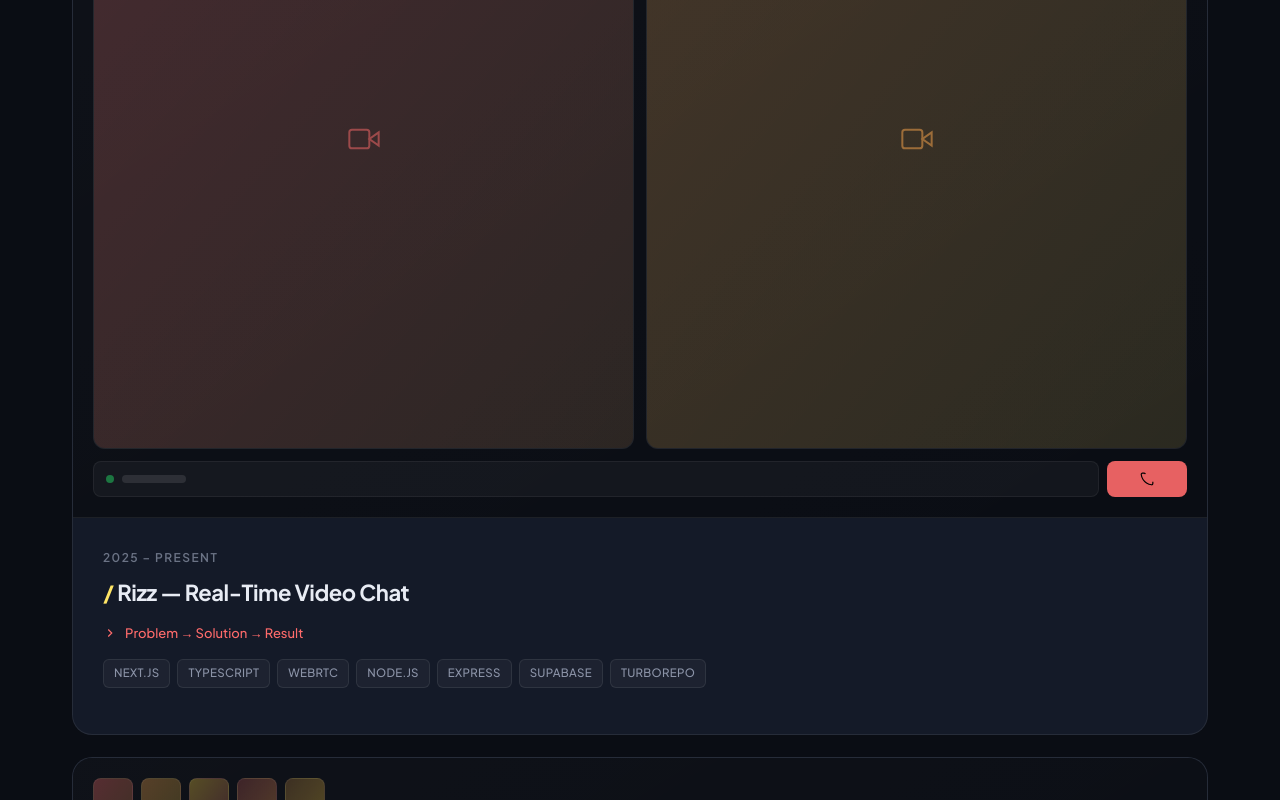
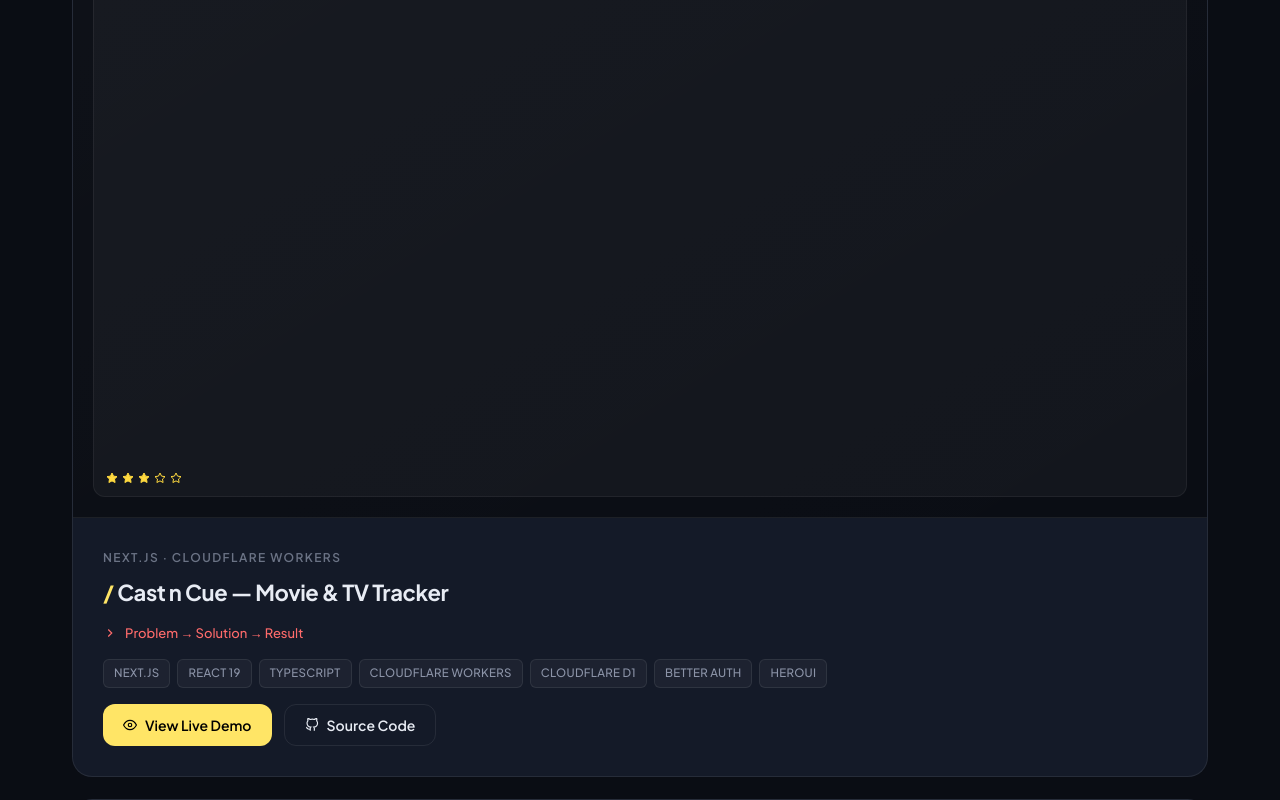
Before and after one commit to AmineMabrouk17/My-Portfolio, a Next.js app: page / in a window 1280 px wide. Shown: the part 6080-6880 px from the top of the page. Built offline with nearby package versions, Linux system fonts and the light colour scheme.

Commit message:
chore: remove Rizz project from portfolio (closes #41)

```diff
--- a/src/components/sections/Projects.tsx
+++ b/src/components/sections/Projects.tsx
@@ -55,32 +55,6 @@
       className="pointer-events-none absolute top-0 left-0 z-30 -translate-x-1/2 -translate-y-1/2 whitespace-nowrap rounded-full bg-[#FFE566] px-4 py-2 text-[13px] font-semibold text-black opacity-0 transition-[opacity,scale] duration-200"
     >
       View Project →
-    </div>
-  );
-}
-
-function MockWidgetRizz() {
-  return (
-    <div className="flex h-full w-full flex-col p-5 gap-3">
-      <div className="flex gap-3 flex-1">
-        <div className="flex-1 rounded-xl bg-white/[0.04] border border-white/[0.06] flex items-center justify-center overflow-hidden relative">
-          <div className="absolute inset-0 bg-gradient-to-br from-[#ff6b6b]/20 to-[#ffa94d]/10" />
-          <svg width="32" height="32" viewBox="0 0 24 24" fill="none" stroke="currentColor" strokeWidth="1.5" className="relative text-[var(--color-accent)] opacity-50"><polygon points="23 7 16 12 23 17 23 7" /><rect x="1" y="5" width="15" height="14" rx="2" /></svg>
-        </div>
-        <div className="flex-1 rounded-xl bg-white/[0.04] border border-white/[0.06] flex items-center justify-center overflow-hidden relative">
-          <div className="absolute inset-0 bg-gradient-to-br from-[#ffa94d]/20 to-[#ffd93d]/10" />
-          <svg width="32" height="32" viewBox="0 0 24 24" fill="none" stroke="currentColor" strokeWidth="1.5" className="relative text-[var(--color-accent-2)] opacity-50"><polygon points="23 7 16 12 23 17 23 7" /><rect x="1" y="5" width="15" height="14" rx="2" /></svg>
-        </div>
-      </div>
-      <div className="flex gap-2">
-        <div className="flex-1 h-9 rounded-lg bg-white/[0.04] border border-white/[0.06] flex items-center px-3">
-          <div className="w-2 h-2 rounded-full bg-[#22c55e] animate-pulse mr-2" />
-          <div className="h-2 rounded-full bg-white/10 w-16" />
-        </div>
-        <div className="h-9 w-20 rounded-lg bg-[var(--color-accent)]/90 flex items-center justify-center">
-          <svg width="14" height="14" viewBox="0 0 24 24" fill="none" stroke="currentColor" strokeWidth="2" className="text-black"><path d="M22 16.92v3a2 2 0 01-2.18 2 19.79 19.79 0 01-8.63-3.07 19.5 19.5 0 01-6-6 19.79 19.79 0 01-3.07-8.67A2 2 0 014.11 2h3a2 2 0 012 1.72" /></svg>
-        </div>
-      </div>
     </div>
   );
 }
@@ -224,7 +198,6 @@
 }
 
 const mockWidgets: Record<string, () => React.JSX.Element> = {
-  rizz: MockWidgetRizz,
   castcue: MockWidgetCastCue,
   leadgen: MockWidgetLeadGen,
   ecom: MockWidgetEcom,
@@ -247,13 +220,6 @@
 }
 
 const projects: Project[] = [
-  {
-    slug: "rizz",
-    titleKey: "proj.rizz.title",
-    date: "2025 – Present",
-    caseStudy: { problem: "proj.rizz.problem", solution: "proj.rizz.solution", result: "proj.rizz.result" },
-    tags: ["Next.js", "TypeScript", "WebRTC", "Node.js", "Express", "Supabase", "Turborepo"],
-  },
   {
     slug: "castcue",
     subKey: "proj.castcue.sub",
--- a/src/i18n/locales/ar/common.json
+++ b/src/i18n/locales/ar/common.json
@@ -66,13 +66,6 @@
     "num": "04 / المشاريع",
     "h2": "ما أبنيه.",
     "sub": "تطبيقات برمجية وتصاميم ثابتة منفذة للعملاء والتجارب.",
-    "rizz": {
-      "title": "Rizz — محادثة فيديو في الوقت الحقيقي",
-      "desc": "هندسة monorepo لبث فيديو عبر WebRTC وNode.js في الوقت الحقيقي، مع تأسيس اتصال نظير إلى نظير في أقل من 1.5 ثانية، ومطابقة أقران فورية، وإشراف تلقائي على الغرف، وفصل واضح للمسؤوليات.",
-      "problem": "كان المستخدمون بحاجة إلى وسيلة سلسة للتواصل وجهاً لوجه في الوقت الحقيقي دون الاعتماد على منصات طرف ثالث.",
-      "solution": "بناء monorepo متكامل بـ WebRTC وNode.js مع مطابقة أقران فورية وإشراف تلقائي على الغرف وهندسة برمجيات معيارية.",
-      "result": "اتصالات نظير إلى نظير تُؤسس في أقل من 1.5 ثانية مع تجربة فيديو سلسة وموثوقة."
-    },
     "castcue": {
       "sub": "Next.js · Cloudflare Workers",
       "title": "Cast n Cue — تتبع الأفلام والمسلسلات",
--- a/src/i18n/locales/en/common.json
+++ b/src/i18n/locales/en/common.json
@@ -66,13 +66,6 @@
     "num": "04 / PROJECTS",
     "h2": "Things I'm building.",
     "sub": "Software applications and static designs built for clients and experiments.",
-    "rizz": {
-      "title": "Rizz — Real-Time Video Chat",
-      "desc": "Architected a real-time WebRTC & Node.js video streaming monorepo, achieving peer-to-peer connection establishment in under 1.5s, with real-time peer matching, automated room moderation, and clean separation of concerns.",
-      "problem": "Users needed a seamless way to connect face-to-face in real time without relying on third-party platforms.",
-      "solution": "Built a full WebRTC & Node.js monorepo with real-time peer matching, automated room moderation, and clean architecture.",
-      "result": "Peer-to-peer connections established in under 1.5 seconds with a smooth, reliable video experience."
-    },
     "castcue": {
       "sub": "Next.js · Cloudflare Workers",
       "title": "Cast n Cue — Movie & TV Tracker",
--- a/src/i18n/locales/fr/common.json
+++ b/src/i18n/locales/fr/common.json
@@ -66,13 +66,6 @@
     "num": "04 / PROJETS",
     "h2": "Ce que je construis.",
     "sub": "Applications logicielles et designs statiques réalisés pour des clients et des expérimentations.",
-    "rizz": {
-      "title": "Rizz — Chat Vidéo en Temps Réel",
-      "desc": "Architecture d'un monorepo de streaming vidéo WebRTC & Node.js, établissant les connexions pair-à-pair en moins de 1,5s, avec appariement de pairs en temps réel, modération de salles automatisée et séparation claire des responsabilités.",
-      "problem": "Les utilisateurs avaient besoin d'un moyen fluide de se connecter en face-à-face en temps réel sans dépendre de plateformes tierces.",
-      "solution": "Construction d'un monorepo complet WebRTC & Node.js avec appariement de pairs en temps réel, modération automatisée des salles et architecture modulaire.",
-      "result": "Connexions pair-à-pair établies en moins de 1,5 seconde avec une expérience vidéo fluide et fiable."
-    },
     "castcue": {
       "sub": "Next.js · Cloudflare Workers",
       "title": "Cast n Cue — Suivi de films & séries",
```
